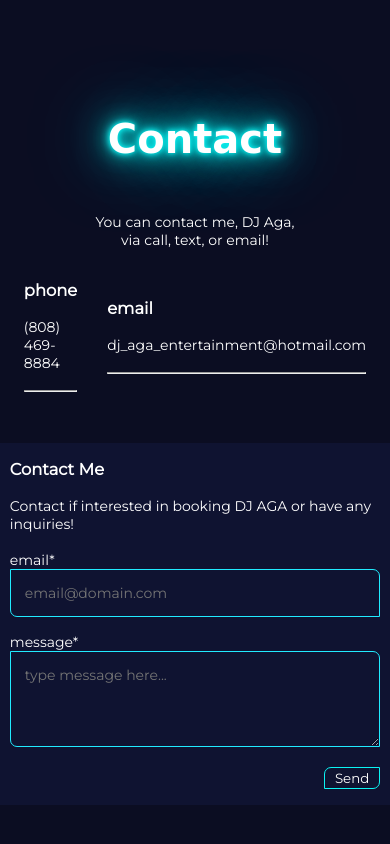
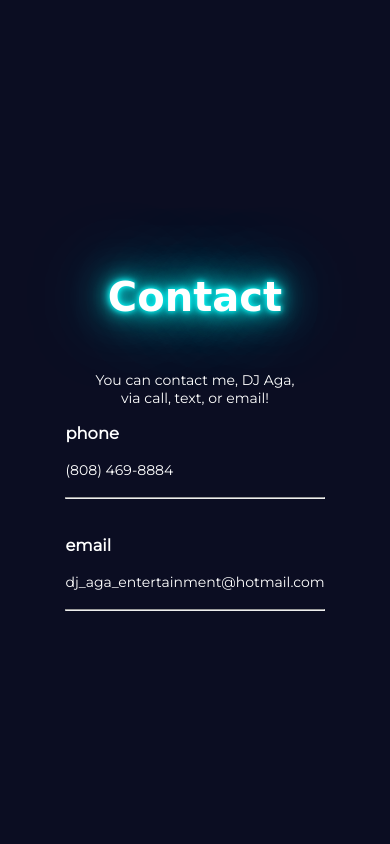
Before and after one commit to vgerber614/DJ-Aga-Entertainment-Website, a plain HTML site: page index.html in a window 390 px wide. Shown: the part 2478-3322 px from the top of the page. Drawn offline with Linux system fonts and the light colour scheme; a web font is replaced by a local one.

Commit message:
remove contact form from mobile

```diff
--- a/style.css
+++ b/style.css
@@ -366,29 +366,9 @@ form button:active {
         font-size: 14px;
         padding: 2rem;
     }
-
-    /*.leftcontact {*/
-    /*    display: none;*/
-    /*}*/
-
-    .contactInfo {
-        display: flex;
-        flex-direction: row;
-        align-items: center;
+    .leftcontact {
+        display: none;
     }
-    .contactInfo .contactItem {
-        margin: 15px;
-    }
-    #email {
-        overflow-wrap: break-word;
-    }
-    form {
-        min-height: 0;
-    }
-    #messageField {
-        max-height: 96px;
-    }
-
     .hideMobile {
         display: none;
     }
```
